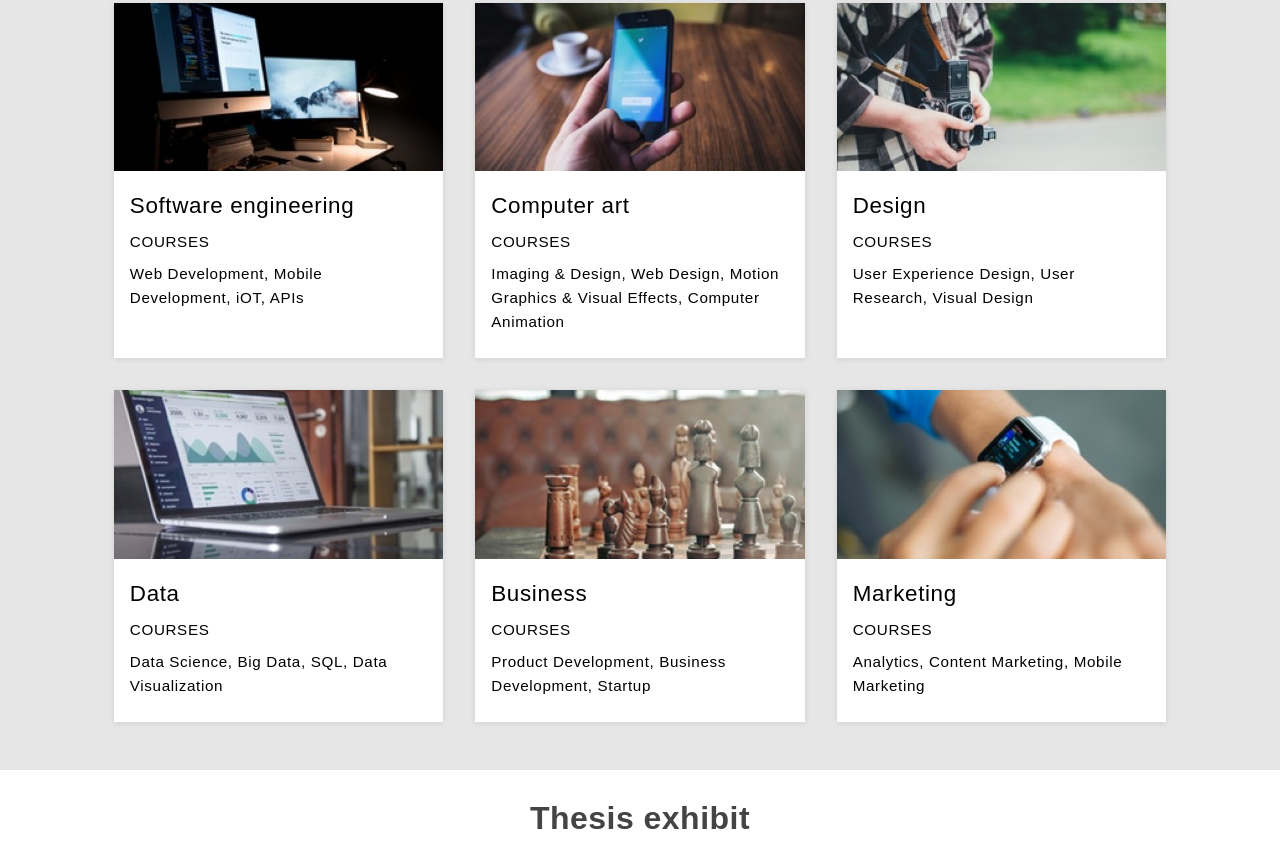
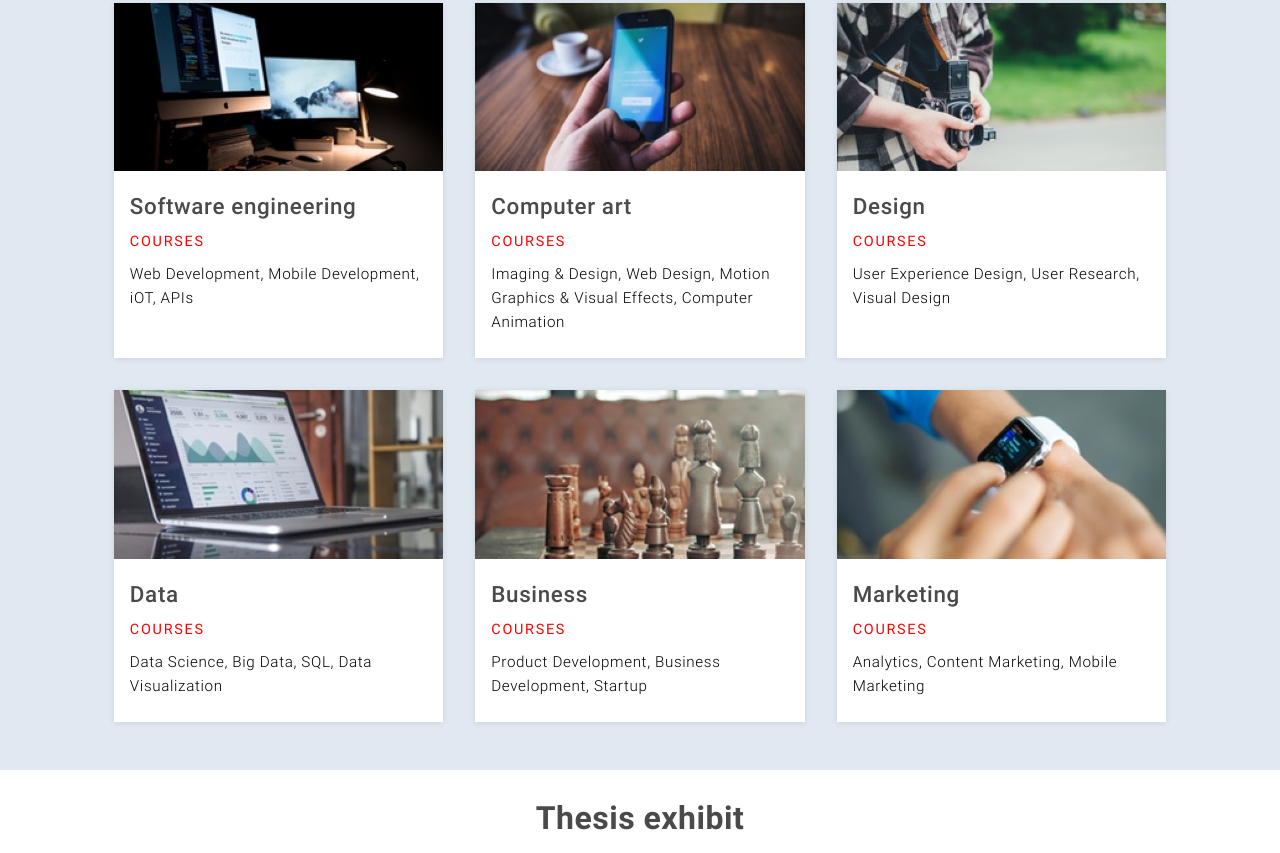
Before and after one commit to ratinsl/colmar_academy, a plain HTML site: page index.html in a window 1280 px wide. Shown: the part 1467-2320 px from the top of the page. Drawn offline with Linux system fonts and the light colour scheme.

Commit message:
Finalizing Responsive

```diff
--- a/index.html
+++ b/index.html
@@ -12,14 +12,13 @@
   <!-- Favicon -->
   <link rel="shortcut icon" href="./resources/images/favicon.ico" type="image/x-icon">
   <link rel="icon" href="./resources/images/favicon.ico" type="image/x-icon">
-  <!-- Fonts -->
 </head>
 
 <body>
   <header>
     <div class="logo">
       <img src="./resources/images/ic-logo.svg" alt="Colmar Academy Logo">
-      <span class="bold">Colmar</span><span>Academy</span>
+      <span class="bold"><a href="#">Colmar</span><span>Academy</a></span>
     </div>
     <!-- Main Navigation -->
     <nav class="main">
@@ -65,7 +64,7 @@
     </div>
     <div class="col-two">
       <!-- Box 1 -->
-      <div class="article">
+      <div class="article one">
         <img src="./resources/images/information-orientation.jpg" alt="People walking">
         <img class="mobile-article" src="./resources/images/information-orientation-mobile.jpg" alt="People walking">
         <div class="text-area">
@@ -107,7 +106,7 @@
           <img src="./resources/images/course-software.jpg" alt="">
           <div class="course-text">
             <h3>Software engineering</h3>
-            <p>COURSES</p>
+            <p class="course-name">COURSES</p>
             <p>Web Development, Mobile Development, iOT, APIs</p>
           </div>
         </a>
@@ -124,7 +123,7 @@
           <img src="./resources/images/course-computer-art.jpg" alt="">
           <div class="course-text">
             <h3>Computer art</h3>
-            <p>COURSES</p>
+            <p class="course-name">COURSES</p>
             <p>Imaging & Design, Web Design, Motion Graphics & Visual Effects, Computer Animation</p>
           </div>
         </a>
@@ -141,7 +140,7 @@
           <img src="./resources/images/course-design.jpg" alt="">
           <div class="course-text">
             <h3>Design</h3>
-            <p>COURSES</p>
+            <p class="course-name">COURSES</p>
             <p>User Experience Design, User Research, Visual Design</p>
           </div>
         </a>
@@ -158,7 +157,7 @@
           <img src="./resources/images/course-data.jpg" alt="">
           <div class="course-text">
             <h3>Data</h3>
-            <p>COURSES</p>
+            <p class="course-name">COURSES</p>
             <p>Data Science, Big Data, SQL, Data Visualization</p>
           </div>
         </a>
@@ -175,7 +174,7 @@
           <img src="./resources/images/course-business.jpg" alt="">
           <div class="course-text">
             <h3>Business</h3>
-            <p>COURSES</p>
+            <p class="course-name">COURSES</p>
             <p>Product Development, Business Development, Startup</p>
           </div>
         </a>
@@ -192,7 +191,7 @@
           <img src="./resources/images/course-marketing.jpg" alt="">
           <div class="course-text">
             <h3>Marketing</h3>
-            <p>COURSES</p>
+            <p class="course-name">COURSES</p>
             <p>Analytics, Content Marketing, Mobile Marketing</p>
           </div>
         </a>
--- a/resources/css/style.css
+++ b/resources/css/style.css
@@ -1,26 +1,64 @@
+/* Fonts */
+/* Light 300 */
+@font-face {
+  font-family: 'Roboto';
+  font-style: normal;
+  font-weight: 300;
+  src: local('Roboto Light'), local('Roboto-Light'), url(https://fonts.gstatic.com/s/roboto/v18/Hgo13k-tfSpn0qi1SFdUfZBw1xU1rKptJj_0jans920.woff2) format('woff2');
+  unicode-range: U+0000-00FF, U+0131, U+0152-0153, U+02BB-02BC, U+02C6, U+02DA, U+02DC, U+2000-206F, U+2074, U+20AC, U+2122, U+2212, U+2215;
+}
+/* Normal 400 */
+@font-face {
+  font-family: 'Roboto';
+  font-style: normal;
+  font-weight: 400;
+  src: local('Roboto'), local('Roboto-Regular'), url(https://fonts.gstatic.com/s/roboto/v18/oMMgfZMQthOryQo9n22dcuvvDin1pK8aKteLpeZ5c0A.woff2) format('woff2');
+  unicode-range: U+0000-00FF, U+0131, U+0152-0153, U+02BB-02BC, U+02C6, U+02DA, U+02DC, U+2000-206F, U+2074, U+20AC, U+2122, U+2212, U+2215;
+}
+/* Medium 500 */
+@font-face {
+  font-family: 'Roboto';
+  font-style: normal;
+  font-weight: 500;
+  src: local('Roboto Medium'), local('Roboto-Medium'), url(https://fonts.gstatic.com/s/roboto/v18/RxZJdnzeo3R5zSexge8UUZBw1xU1rKptJj_0jans920.woff2) format('woff2');
+  unicode-range: U+0000-00FF, U+0131, U+0152-0153, U+02BB-02BC, U+02C6, U+02DA, U+02DC, U+2000-206F, U+2074, U+20AC, U+2122, U+2212, U+2215;
+}
+/* Bold 700 */
+  @font-face {
+  font-family: 'Roboto';
+  font-style: normal;
+  font-weight: 700;
+  src: local('Roboto Bold'), local('Roboto-Bold'), url(https://fonts.gstatic.com/s/roboto/v18/d-6IYplOFocCacKzxwXSOJBw1xU1rKptJj_0jans920.woff2) format('woff2');
+  unicode-range: U+0000-00FF, U+0131, U+0152-0153, U+02BB-02BC, U+02C6, U+02DA, U+02DC, U+2000-206F, U+2074, U+20AC, U+2122, U+2212, U+2215;
+}
+
 /* -- General -- */
 html {
-  font-family: Arial, sans-serif;
+  font-family: 'Roboto', Arial, sans-serif;
   font-size: 16px;
-  color: #444444;
+  color: #4a4a4a;
 }
 
 h1 {
   font-size: 2.5rem;
-  font-weight: bold;
+  font-weight: 700;
   line-height: 2.85rem;
+  color: #4a4a4a;
 }
 
 h2 {
   font-size: 2rem;
-  font-weight: bold;
+  font-weight: 700;
   letter-spacing: .03rem;
+  color: #4a4a4a;
 }
 
 h3 {
   font-size: 1.4rem;
   line-height: 2rem;
   letter-spacing: .04rem;
+  font-weight: 500;
+  color: #4a4a4a;
 }
 
 .caption {
@@ -31,6 +69,7 @@ p {
   font-size: .95rem;
   letter-spacing: .04rem;
   line-height: 1.5rem;
+  font-weight: 300;
 }
 
 a {
@@ -85,6 +124,7 @@ nav {
 nav.main li {
   display: inline;
   padding: 8px;
+  font-weight: 400;
 }
 
 nav.mobile {
@@ -114,7 +154,7 @@ nav.main li a:not(:hover) {
 
 .container.banner,
 .container.learning {
-  background-color: #e6e6e6;
+  background-color: #e0e9f1;
   align-items: center;
 }
 
@@ -138,6 +178,7 @@ nav.main li a:not(:hover) {
 
 .col-two.banner h3 {
   padding-bottom: 40px;
+  font-weight: 400;
 }
 
 .col-two.banner {
@@ -213,7 +254,7 @@ nav.main li a:not(:hover) {
 }
 
 .article.three {
-  background-color: #e6e6e6;
+  background-color: #ececec;
 }
 
 .text-area {
@@ -224,6 +265,15 @@ nav.main li a:not(:hover) {
 .text-area p.link a {
   padding-bottom: 0px;
   color: #70bce0;
+}
+
+.text-area p.link a:hover {
+  transition: color 200ms ease-in;
+  color: red;
+}
+
+.text-area p.link a:not(:hover) {
+  transition: color 200ms ease-in;
 }
 
 .article .text-area p, h3 {
@@ -276,6 +326,13 @@ nav.main li a:not(:hover) {
   padding-bottom: 8px;
 }
 
+.course .course-text p.course-name {
+  font-weight: 400;
+  letter-spacing: .12em;
+  font-size: .9em;
+  color: red;
+}
+
 /* -- Thesis -- */
 .container.thesis .col-one {
   border-right: 0px;
@@ -301,8 +358,8 @@ nav.main li a:not(:hover) {
 footer {
   display: inline-flex;
   width: 100%;
-  padding: 16px 0 40px 0;
-  background-color: #FFF;
+  padding: 32px 0;
+  background-color: #ececec;
   border-top: 1px solid #e6e6e6
 }
 
@@ -432,6 +489,31 @@ footer .footer-nav {
   .col-two.banner h3 {
     padding-bottom: 26px;
   }
+
+  /* Information */
+  .container.articles {
+    flex-direction: column;
+    margin: 8px 0;
+  }
+
+  .container .col-one p,
+  .container .col-one h2,
+  .container .col-one h3,
+  .container .col-one .caption {
+    padding-left: 16px;
+  }
+
+  .article.one {
+    border-top: 1px solid #dedede;
+    padding-top:16px;
+  }
+
+  /* Thesis */
+  .container.thesis h2 {
+    padding-bottom: 32px;
+
+  }
+
 }
 
 /* Phone */
@@ -514,6 +596,10 @@ footer .footer-nav {
     display: none;
   }
 
+  .container.articles {
+    margin: 0;
+  }
+
   .article img.mobile-article {
     display: block;
     width: 100%;
@@ -570,7 +656,7 @@ footer .footer-nav {
 
   .course.mobile {
     display: block;
-    background-color: #e6e6e6;
+    background-color: #e0e9f1;
     width: 100%;
     box-shadow: none;
   }
```
